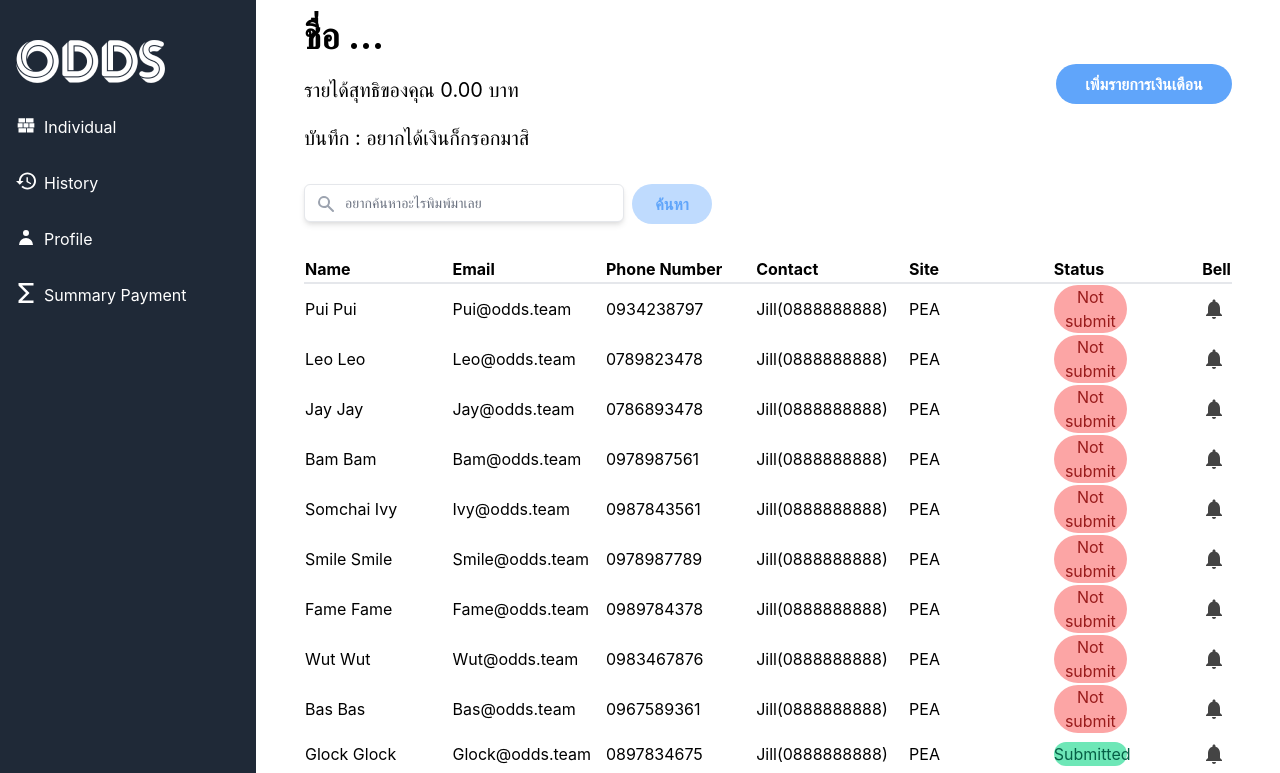
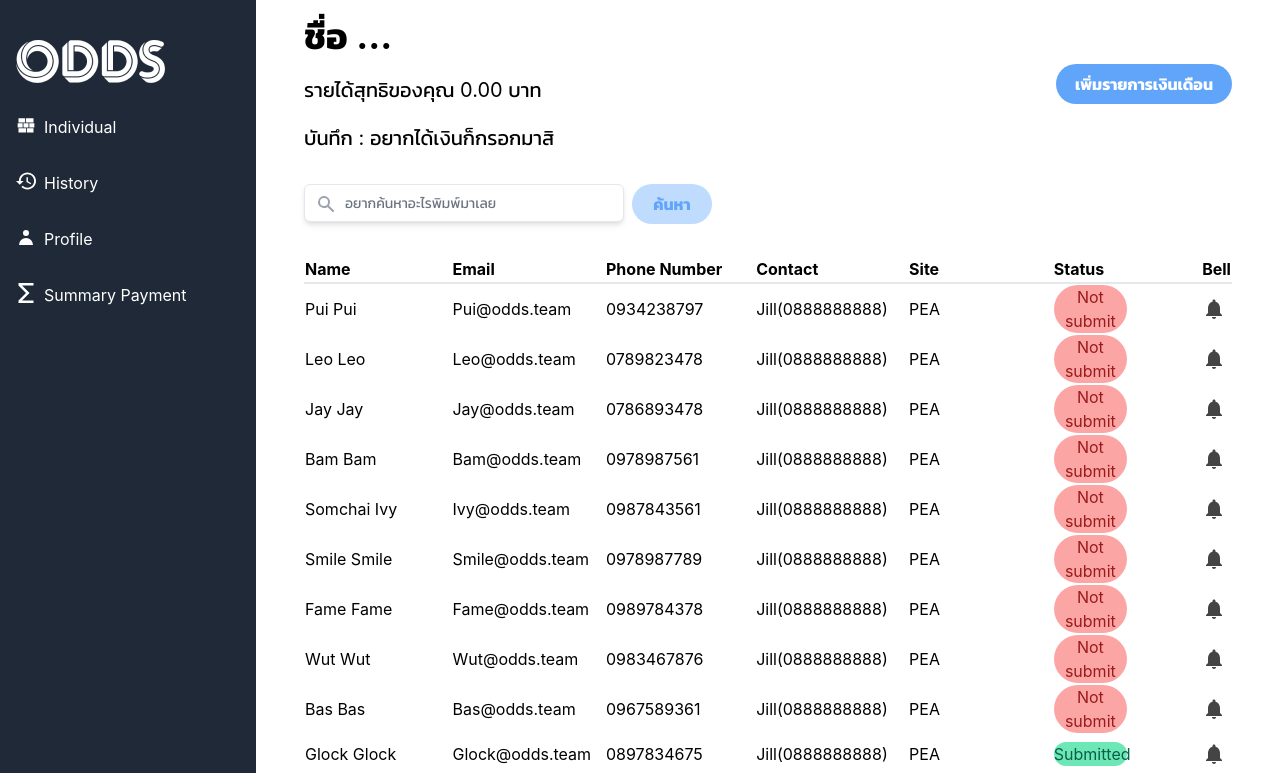
Before and after one commit to Fahlalla/workingrecord-fe, a React (Create React App) app: page / in a window 1280 px wide. Shown: the top 773 px of the page. Built offline with nearby package versions, Linux system fonts and the light colour scheme.

Commit message:
Updated kanit font

```diff
--- a/public/index.html
+++ b/public/index.html
@@ -1,14 +1,12 @@
 <!DOCTYPE html>
 <html lang="en">
+
 <head>
   <meta charset="utf-8" />
   <link rel="icon" href="%PUBLIC_URL%/favicon.ico" />
   <meta name="viewport" content="width=device-width, initial-scale=1" />
   <meta name="theme-color" content="#000000" />
-    <meta
-      name="description"
-      content="Web site created using create-react-app"
-    />
+  <meta name="description" content="Web site created using create-react-app" />
   <link rel="apple-touch-icon" href="%PUBLIC_URL%/logo192.png" />
   <!--
       manifest.json provides metadata used when your web app is installed on a
@@ -24,8 +22,13 @@
       work correctly both with client-side routing and a non-root public URL.
       Learn how to configure a non-root public URL by running `npm run build`.
     -->
+  <link rel="preconnect" href="https://fonts.googleapis.com">
+  <link rel="preconnect" href="https://fonts.gstatic.com" crossorigin>
+  <link href="https://fonts.googleapis.com/css2?family=Kanit:wght@400;500;700&display=swap" rel="stylesheet">
+
   <title>React App</title>
 </head>
+
 <body>
   <noscript>You need to enable JavaScript to run this app.</noscript>
   <div id="root"></div>
@@ -40,4 +43,5 @@
       To create a production bundle, use `npm run build` or `yarn build`.
     -->
 </body>
+
 </html>
--- a/src/index.css
+++ b/src/index.css
@@ -6,7 +6,7 @@ body {
   margin: 0;
   font-family: -apple-system, BlinkMacSystemFont, 'Segoe UI', 'Roboto', 'Oxygen',
     'Ubuntu', 'Cantarell', 'Fira Sans', 'Droid Sans', 'Helvetica Neue',
-    sans-serif;
+    'kanit';
   -webkit-font-smoothing: antialiased;
   -moz-osx-font-smoothing: grayscale;
 }
```
Lines whose indentation alone changed are shown as unchanged.
